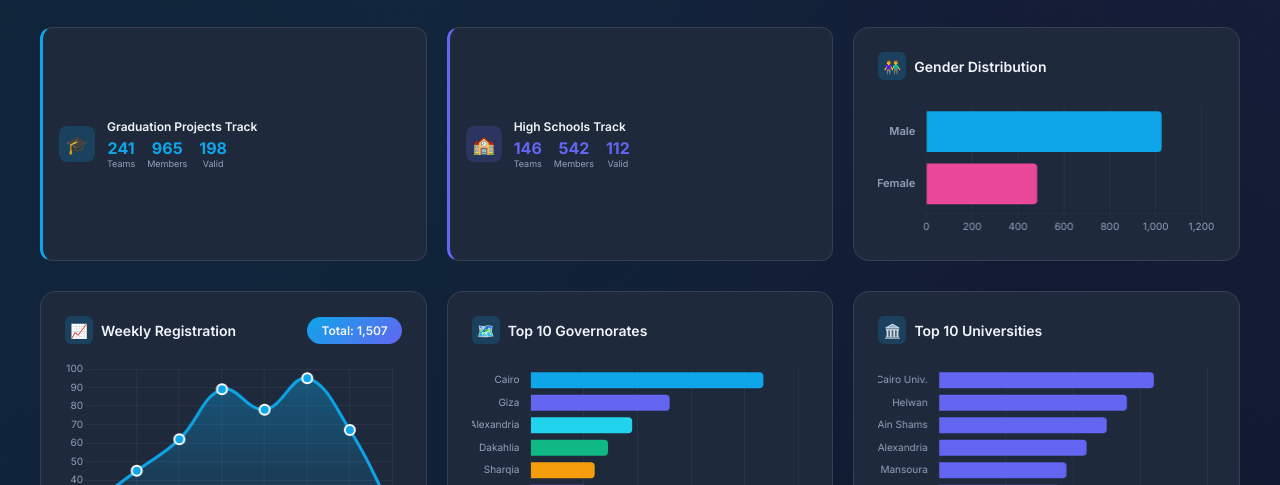
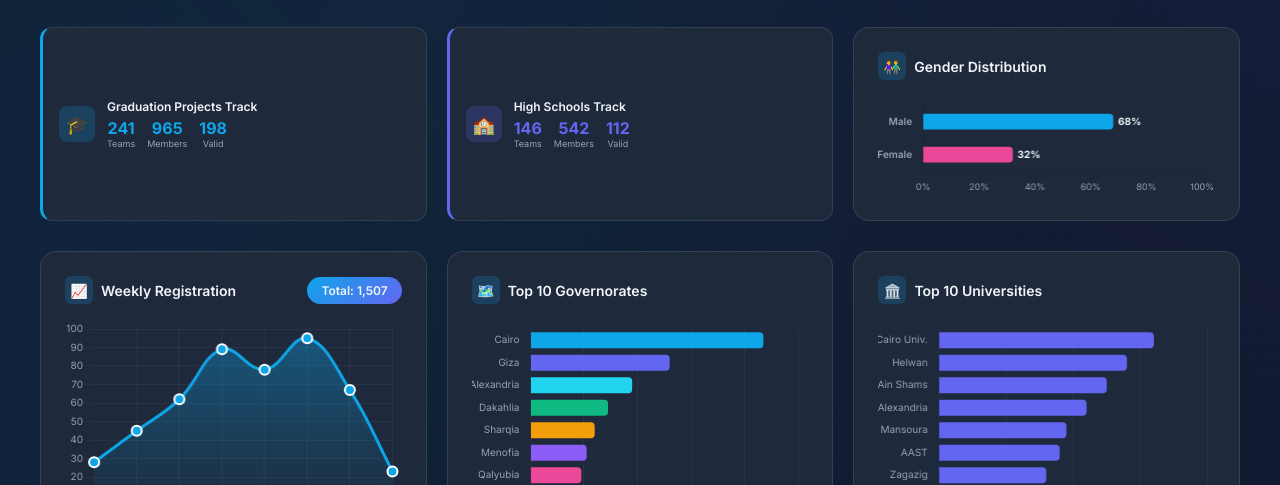
Before and after one commit to Ali1Hamed/iot-ai-dashboard, a plain HTML site: page index.html in a window 1280 px wide. Shown: the part 315-800 px from the top of the page. Drawn offline with nearby package versions, Linux system fonts and the light colour scheme.

Commit message:
Refine Gender chart: smaller, thinner bars, percentages

```diff
--- a/index.html
+++ b/index.html
@@ -342,7 +342,7 @@
         }
 
         .chart-container.mini {
-            height: 140px;
+            height: 100px;
         }
 
         /* Row 3: Timeline + Top 10 Charts */
@@ -672,11 +672,11 @@
                 labels: ['Male', 'Female'],
                 datasets: [
                     {
-                        label: 'Gender Count',
-                        data: [1025, 482], // 68% and 32% of 1507 participants
+                        label: 'Gender %',
+                        data: [68, 32],
                         backgroundColor: [colors.primary, colors.pink],
                         borderRadius: 4,
-                        barThickness: 40
+                        barThickness: 15
                     }
                 ]
             },
@@ -685,20 +685,46 @@
                 maintainAspectRatio: false,
                 indexAxis: 'y',
                 plugins: {
-                    legend: { display: false }
+                    legend: { display: false },
+                    tooltip: {
+                        callbacks: {
+                            label: (context) => ` ${context.raw}%`
+                        }
+                    }
                 },
                 scales: {
                     x: {
-                        grid: { color: 'rgba(255,255,255,0.05)' },
+                        grid: { display: false },
                         beginAtZero: true,
-                        ticks: { font: { size: 10 } }
+                        max: 100,
+                        ticks: {
+                            font: { size: 9 },
+                            callback: (value) => value + '%'
+                        }
                     },
                     y: {
                         grid: { display: false },
-                        ticks: { font: { size: 11, weight: '600' } }
+                        ticks: { font: { size: 10, weight: '600' } }
                     }
                 }
-            }
+            },
+            plugins: [{
+                id: 'datalabels',
+                afterDatasetsDraw(chart) {
+                    const { ctx, data } = chart;
+                    ctx.save();
+                    ctx.font = 'bold 10px Inter';
+                    ctx.fillStyle = '#f1f5f9';
+                    ctx.textAlign = 'left';
+                    ctx.textBaseline = 'middle';
+
+                    chart.getDatasetMeta(0).data.forEach((bar, index) => {
+                        const value = data.datasets[0].data[index] + '%';
+                        ctx.fillText(value, bar.x + 5, bar.y);
+                    });
+                    ctx.restore();
+                }
+            }]
         });
 
         // Timeline Chart
```
